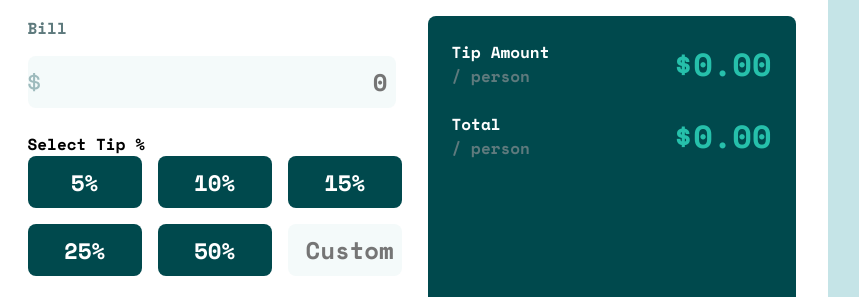
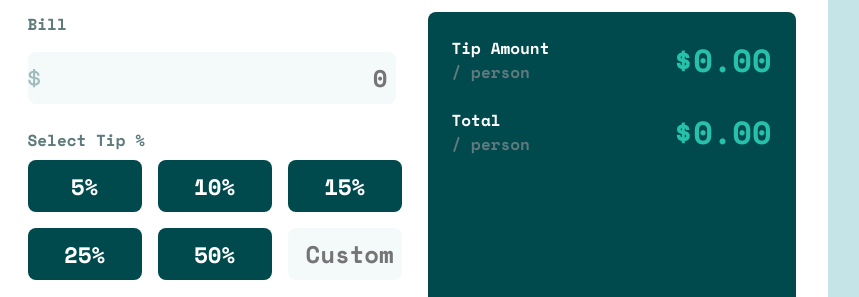
Before and after one commit to okayishmael/tip-calculator-app, a plain HTML site: page index.html in a window 1280 px wide. Shown: the part 188-485 px from the top of the page, 272-1131 px from the left. Drawn offline with nearby package versions, Linux system fonts and the light colour scheme.

Commit message:
more update  html

```diff
--- a/index.html
+++ b/index.html
@@ -33,7 +33,7 @@
             <input type="number" id="bill" class="icon-money" placeholder="0" />
           </div>
           <div class="tip">
-            <label id="tip-label" for="tip">Select Tip %</label>
+            <p class="tip-label" for="custom-tip">Select Tip %</p>
             <div class="tip-buttons">
               <button id="tip-5" class="tip-button">5%</button>
               <button id="tip-10" class="tip-button">10%</button>
```
